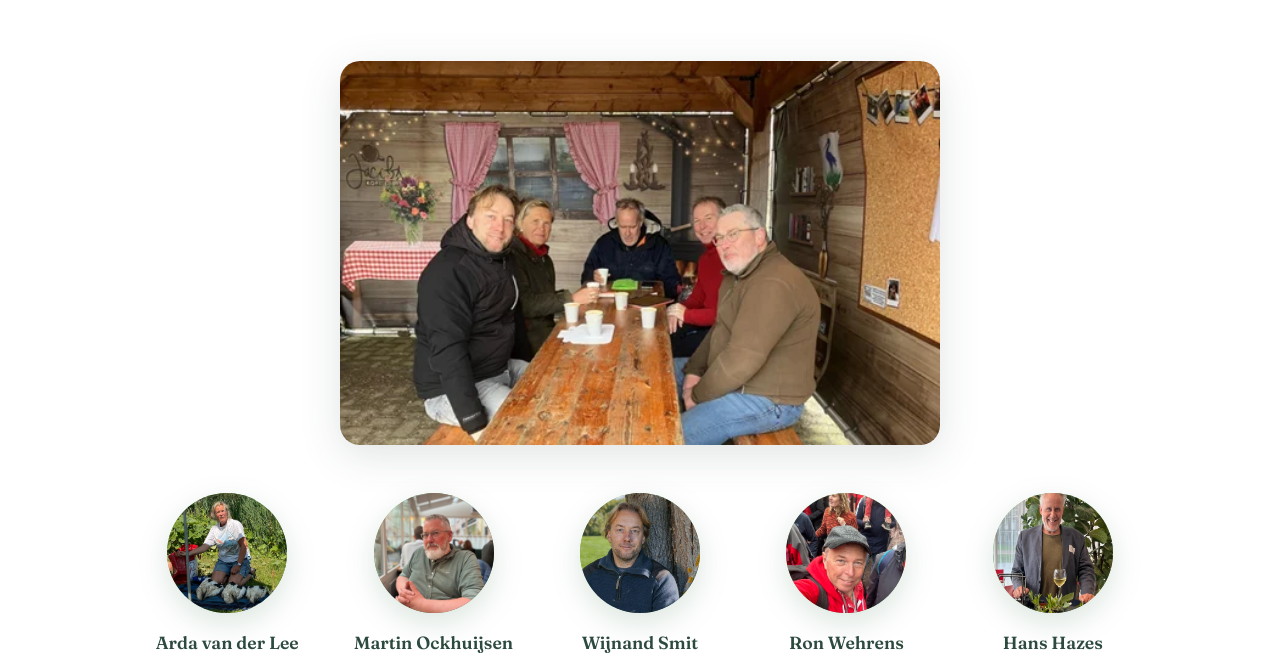
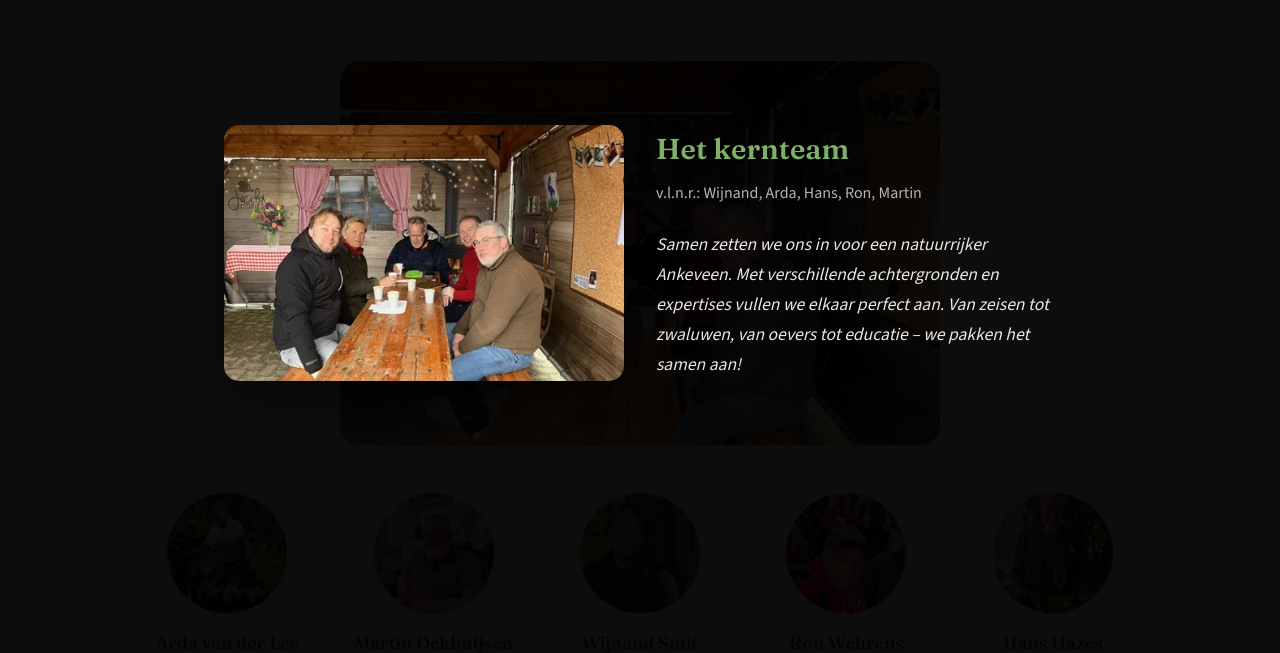
Before and after one commit to wehrens/Natuurrijk-Ankeveen, a plain HTML site: page index.html in a window 1280 px wide. Both pictures are taken after a click on the picture 640 px from the left and 5878 px from the top of the page. Shown: the part 5625-6278 px from the top of the page. Drawn offline with nearby package versions, Linux system fonts and the light colour scheme.

Commit message:
Update index.html

```diff
--- a/index.html
+++ b/index.html
@@ -969,22 +969,56 @@
             left: 0;
             width: 100%;
             height: 100%;
-            background: rgba(0, 0, 0, 0.9);
+            background: rgba(0, 0, 0, 0.95);
             z-index: 2000;
             justify-content: center;
             align-items: center;
             cursor: pointer;
+            padding: 2rem;
         }
 
         .lightbox.active {
             display: flex;
         }
 
-        .lightbox img {
-            max-width: 90%;
-            max-height: 90%;
-            border-radius: 10px;
+        .lightbox-content {
+            display: flex;
+            gap: 2rem;
+            max-width: 1000px;
+            align-items: center;
+            cursor: default;
+        }
+
+        .lightbox-content img {
+            max-width: 400px;
+            max-height: 80vh;
+            border-radius: 15px;
             box-shadow: 0 20px 60px rgba(0, 0, 0, 0.5);
+        }
+
+        .lightbox-text {
+            color: white;
+            max-width: 400px;
+        }
+
+        .lightbox-text h3 {
+            font-family: 'Fraunces', serif;
+            font-size: 1.8rem;
+            margin-bottom: 0.5rem;
+            color: var(--green-light);
+        }
+
+        .lightbox-text .role {
+            font-size: 1rem;
+            opacity: 0.7;
+            margin-bottom: 1.5rem;
+        }
+
+        .lightbox-text .quote {
+            font-size: 1.1rem;
+            line-height: 1.7;
+            font-style: italic;
+            opacity: 0.9;
         }
 
         .lightbox-close {
@@ -1000,6 +1034,22 @@
 
         .lightbox-close:hover {
             opacity: 1;
+        }
+
+        @media (max-width: 768px) {
+            .lightbox-content {
+                flex-direction: column;
+                text-align: center;
+            }
+
+            .lightbox-content img {
+                max-width: 80vw;
+                max-height: 40vh;
+            }
+
+            .lightbox-text {
+                max-width: 90vw;
+            }
         }
     </style>
 </head>
@@ -1362,7 +1412,7 @@
                 <ul>
                     <li>Ron Wehrens</li>
                     <li><a href="tel:0646293590">06-46293590</a></li>
-                    <li><a href="/cdn-cgi/l/email-protection#c4aaa5b0b1b1b6b6adaeafa5aaafa1b2a1a1aa84b4b6abb0abaaa9a5ada8eaa7aba9">natuurrijkankeveen<br>@protonmail.com</a></li>
+                    <li><a href="mailto:natuurrijkankeveen@protonmail.com">natuurrijkankeveen<br>@protonmail.com</a></li>
                 </ul>
             </div>
         </div>
@@ -1371,19 +1421,82 @@
         </div>
     </footer>
 
+
     <!-- Lightbox -->
-    <div class="lightbox" id="lightbox" onclick="closeLightbox()">
+    <div class="lightbox" id="lightbox" onclick="closeLightbox(event)">
         <span class="lightbox-close">&times;</span>
-        <img id="lightbox-img" src="" alt="">
+        <div class="lightbox-content" onclick="event.stopPropagation()">
+            <img id="lightbox-img" src="" alt="">
+            <div class="lightbox-text" id="lightbox-text">
+                <h3 id="lightbox-name"></h3>
+                <div class="role" id="lightbox-role"></div>
+                <div class="quote" id="lightbox-quote"></div>
+            </div>
+        </div>
     </div>
 
-    <script data-cfasync="false" src="/cdn-cgi/scripts/5c5dd728/cloudflare-static/email-decode.min.js"></script><script>
+    <script>
+        const teamData = {
+            'Arda.jpg': {
+                name: 'Arda van der Lee',
+                role: 'Biologe',
+                quote: 'Als biologe zie ik dagelijks hoe waardevol biodiversiteit is. Het is prachtig om te zien hoe snel de natuur zich herstelt als je haar de ruimte geeft. Samen met de werkgroep kunnen we echt het verschil maken voor de planten en dieren in Ankeveen.'
+            },
+            'Martin.jpg': {
+                name: 'Martin Ockhuijsen',
+                role: 'Vrijwillig boswachter',
+                quote: 'Als vrijwillig boswachter ken ik elk hoekje van de Ankeveense natuur. Het geeft enorme voldoening om te zien hoe onze projecten de biodiversiteit versterken. Van elke nieuwe plantensoort die terugkomt word ik blij!'
+            },
+            'Wijnand.jpg': {
+                name: 'Wijnand Smit',
+                role: 'Ecologisch hovenier',
+                quote: 'Als ecologisch hovenier weet ik welke inheemse planten hier thuishoren en hoe je ze het beste kunt laten gedijen. Het mooiste is om te zien hoe een kale oever verandert in een bloeiende biotoop vol leven.'
+            },
+            'Ron.jpg': {
+                name: 'Ron Wehrens',
+                role: 'Apotheker',
+                quote: 'Ik ben erg bezorgd over de opwarming van de aarde en het verlies van biodiversiteit. Maar in plaats van bij de pakken neer te zitten zet ik me in voor de natuur in m\'n directe omgeving. Dat voelt goed, je ziet resultaat en het is heerlijk met meer mensen te zijn die er net zo over denken en de handen uit de mouwen willen steken!'
+            },
+            'Hans.jpg': {
+                name: 'Hans Hazes',
+                role: 'Ondernemer',
+                quote: 'Als ondernemer weet ik hoe belangrijk het is om te investeren in de toekomst. En wat is er belangrijker dan investeren in onze natuur? De energie en het enthousiasme van onze vrijwilligers zijn aanstekelijk!'
+            },
+            'NatuurwerkgroepAnkeveen.png': {
+                name: 'Het kernteam',
+                role: 'v.l.n.r.: Wijnand, Arda, Hans, Ron, Martin',
+                quote: 'Samen zetten we ons in voor een natuurrijker Ankeveen. Met verschillende achtergronden en expertises vullen we elkaar perfect aan. Van zeisen tot zwaluwen, van oevers tot educatie – we pakken het samen aan!'
+            }
+        };
+
         function openLightbox(src) {
             document.getElementById('lightbox-img').src = src;
+
+            const data = teamData[src];
+            const textDiv = document.getElementById('lightbox-text');
+
+            if (data) {
+                document.getElementById('lightbox-name').textContent = data.name;
+                document.getElementById('lightbox-role').textContent = data.role;
+                document.getElementById('lightbox-quote').textContent = data.quote;
+                textDiv.style.display = 'block';
+            } else {
+                textDiv.style.display = 'none';
+            }
+
             document.getElementById('lightbox').classList.add('active');
             document.body.style.overflow = 'hidden';
         }
 
-        function closeLightbox() {
+        function closeLightbox(event) {
+            if (event && event.target.closest('.lightbox-content')) return;
             document.getElementById('lightbox').classList.remove('active');
             document.body.style.overflow = 'auto';
+        }
+
+        document.addEventListener('keydown', function(e) {
+            if (e.key === 'Escape') closeLightbox();
+        });
+    </script>
+</body>
+</html>
```
